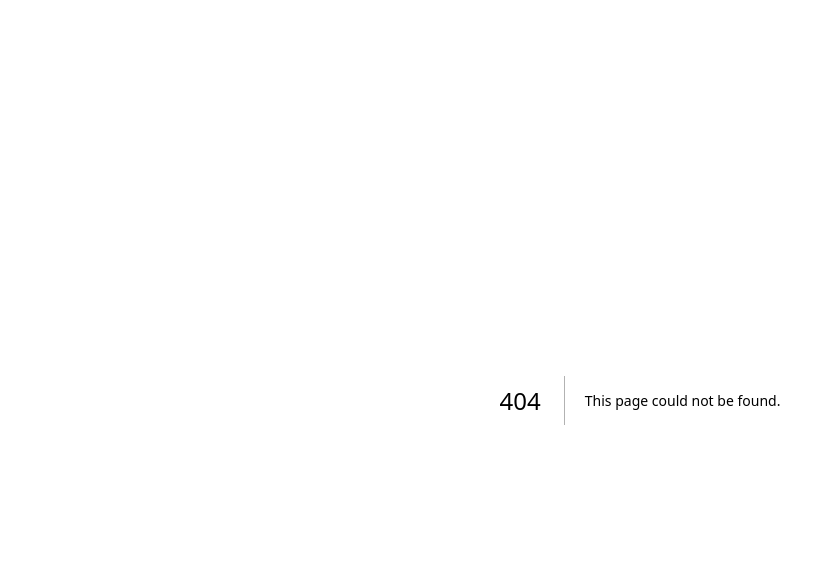
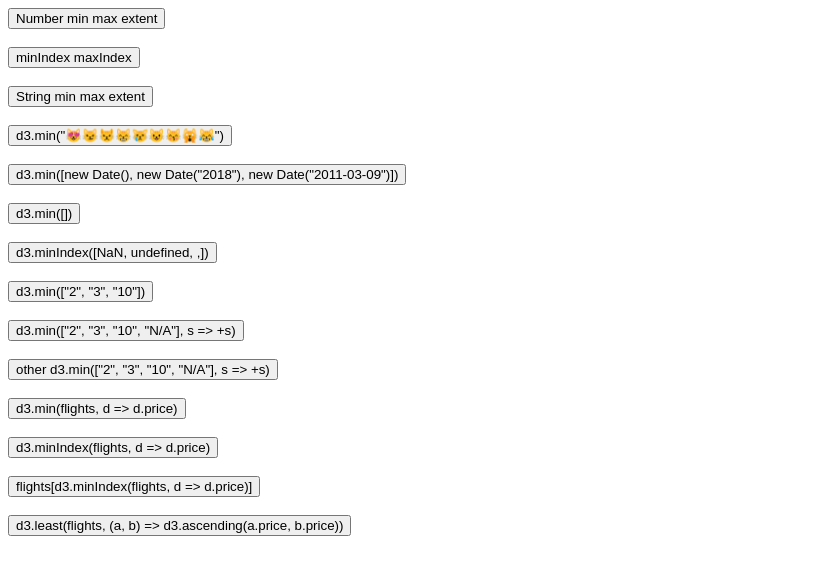
Before and after one commit to ainochi-kor/study-d3, a Next.js app: page /docs/array in a window 1280 px wide. Before the commit this address had no page. Shown: the top 574 px of the page, without its empty margins (0-835 px from the left). Built offline with nearby package versions, Linux system fonts and the light colour scheme.

Commit message:
wip: array

```diff
--- /dev/null
+++ b/pages/docs/array/array.ts
@@ -0,0 +1,19 @@
+import * as d3 from "d3";
+
+export const getMinMaxExtent = (array: any[]) => {
+  const min = d3.min(array); // 최소 값 반환
+  const max = d3.max(array);
+  const extent = d3.extent(array); // d3.extent는 입력에 대한 단일 패스로 [min, max]를 반환
+
+  console.log("min", min);
+  console.log("max", max);
+  console.log("extent", extent);
+};
+
+export const getMaxMinIndex = (array: number[]) => {
+  const minIndex = d3.minIndex(array);
+  const maxIndex = d3.maxIndex(array);
+
+  console.log("minIndex", minIndex);
+  console.log("maxIndex", maxIndex);
+};
--- /dev/null
+++ b/pages/docs/array/index.tsx
@@ -0,0 +1,141 @@
+import * as d3 from "d3";
+import { NextPage } from "next";
+import { getMaxMinIndex, getMinMaxExtent } from "./array";
+
+const array = [3, 2, 1, 1, 6, 2, 4];
+
+const flights = [
+  { airline: "Icelandair", price: 1621, stops: 3 },
+  { airline: "Multiple airlines", price: 1381, stops: 2 },
+  { airline: "Air France", price: 1948, stops: 0 },
+  { airline: "WestJet", price: 1711, stops: 1 },
+  { airline: "Air France", price: 1951, stops: 1 },
+  { airline: "French Bee", price: 1780, stops: 1 },
+];
+
+const Docs: NextPage = () => {
+  return (
+    <div>
+      <button
+        onClick={() => {
+          getMinMaxExtent(array);
+        }}
+      >
+        Number min max extent
+      </button>
+      <br /> <br />
+      <button
+        onClick={() => {
+          getMaxMinIndex([3, 3, 11]);
+        }}
+      >
+        minIndex maxIndex
+      </button>
+      <br /> <br />
+      <button
+        onClick={() => {
+          getMinMaxExtent(["Driven", "Data", "Documents"]);
+        }}
+      >
+        String min max extent
+      </button>
+      <br /> <br />
+      <button
+        onClick={() => {
+          console.log("Emotion min: ", d3.min("😻😼😾😸😿😺😽🙀😹"));
+        }}
+      >
+        {`d3.min("😻😼😾😸😿😺😽🙀😹")`}
+      </button>
+      <br /> <br />
+      <button
+        onClick={() => {
+          console.log(
+            "Date: ",
+            d3.min([new Date(), new Date("2018"), new Date("2011-03-09")])
+          );
+        }}
+      >
+        {`d3.min([new Date(), new Date("2018"), new Date("2011-03-09")])`}
+      </button>{" "}
+      <br /> <br />
+      <button
+        onClick={() => {
+          console.log("zero min: ", d3.min([]));
+        }}
+      >
+        {"d3.min([])"}
+      </button>
+      <br /> <br />
+      <button
+        onClick={() => {
+          console.log("minIndex: ", d3.minIndex([NaN, undefined, ,]));
+        }}
+      >
+        {"d3.minIndex([NaN, undefined, ,])"}
+      </button>
+      <br /> <br />
+      <button
+        onClick={() => {
+          console.log(d3.min(["2", "3", "10"]));
+        }}
+      >
+        {`d3.min(["2", "3", "10"])`}
+      </button>
+      <br /> <br />
+      <button
+        onClick={() => {
+          console.log(d3.min(["2", "3", "10", "N/A"], (s) => +s));
+        }}
+      >
+        {`d3.min(["2", "3", "10", "N/A"], s => +s)`}
+      </button>
+      <br /> <br />
+      <button
+        onClick={() => {
+          const strings = ["2", "3", "10", "N/A"];
+          const numbers = strings.map((s) => +s);
+          console.log(d3.min(numbers));
+        }}
+      >
+        {`other d3.min(["2", "3", "10", "N/A"], s => +s)`}
+      </button>
+      <br /> <br />
+      <button
+        onClick={() => {
+          console.log(d3.min(flights, (d) => d.price));
+        }}
+      >
+        {`d3.min(flights, d => d.price)`}
+      </button>
+      <br /> <br />
+      <button
+        onClick={() => {
+          console.log(d3.minIndex(flights, (d) => d.price));
+        }}
+      >
+        {`d3.minIndex(flights, d => d.price)`}
+      </button>
+      <br /> <br />
+      <button
+        onClick={() => {
+          console.log(flights[d3.minIndex(flights, (d) => d.price)]);
+        }}
+      >
+        {`flights[d3.minIndex(flights, d => d.price)]`}
+      </button>
+      <br /> <br />
+      <button
+        onClick={() => {
+          console.log(
+            d3.least(flights, (a, b) => d3.ascending(a.price, b.price))
+          );
+        }}
+      >
+        {`d3.least(flights, (a, b) => d3.ascending(a.price, b.price))`}
+      </button>
+    </div>
+  );
+};
+
+export default Docs;
--- a/pages/index.tsx
+++ b/pages/index.tsx
@@ -12,6 +12,9 @@ const Home: NextPage = () => {
       <Head>
         <title>Study D3.js</title>
       </Head>
+      <p onClick={() => router.push("/docs")} style={{ cursor: "pointer" }}>
+        docs
+      </p>
       <div>
         <h2>part1</h2>
         <p onClick={() => router.push("/part1")} style={{ cursor: "pointer" }}>
```
